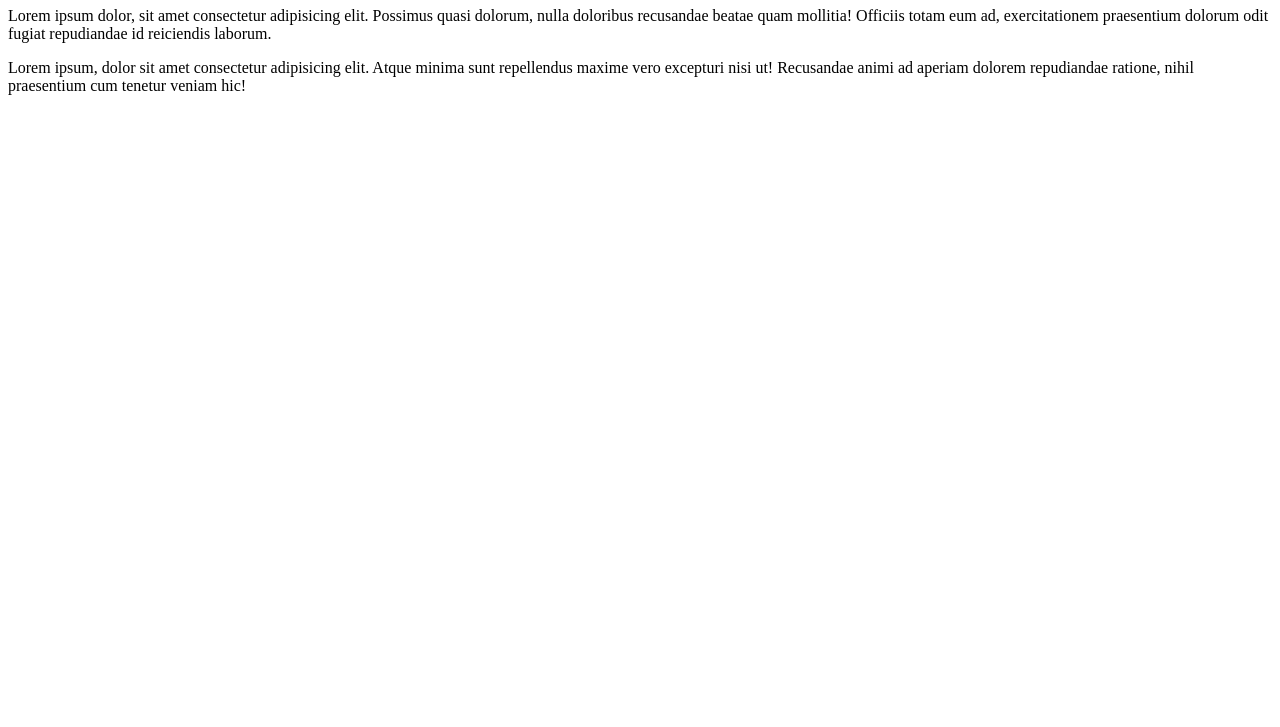
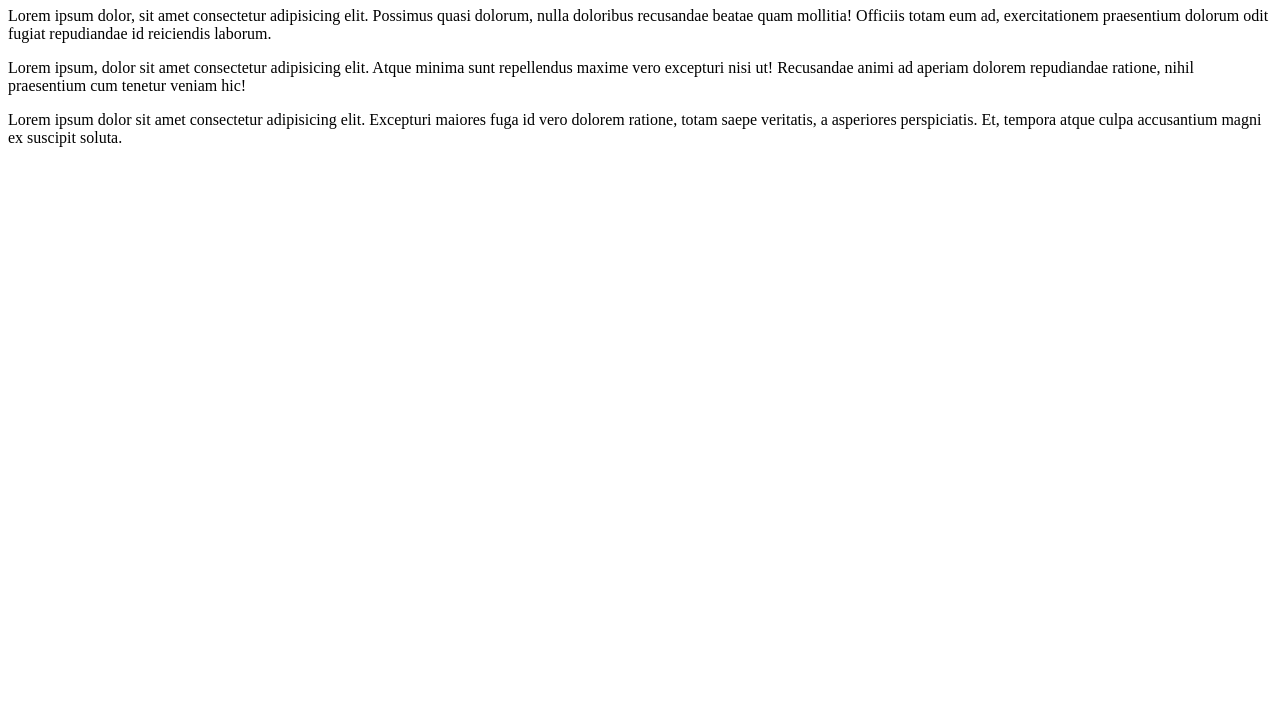
Before and after one commit to ruizroman/curso_git_github, a plain HTML site: page site_exemplo/index.html in a window 1280 px wide. Shown: the part 73-800 px from the top of the page. Drawn offline with Linux system fonts and the light colour scheme.

Commit message:
Adicionado paragrafo

```diff
--- a/site_exemplo/index.html
+++ b/site_exemplo/index.html
@@ -10,5 +10,6 @@
     <h1>Olá, Mundo!</h1>
     <p>Lorem ipsum dolor, sit amet consectetur adipisicing elit. Possimus quasi dolorum, nulla doloribus recusandae beatae quam mollitia! Officiis totam eum ad, exercitationem praesentium dolorum odit fugiat repudiandae id reiciendis laborum.</p>
     <p>Lorem ipsum, dolor sit amet consectetur adipisicing elit. Atque minima sunt repellendus maxime vero excepturi nisi ut! Recusandae animi ad aperiam dolorem repudiandae ratione, nihil praesentium cum tenetur veniam hic!</p>
+    <p>Lorem ipsum dolor sit amet consectetur adipisicing elit. Excepturi maiores fuga id vero dolorem ratione, totam saepe veritatis, a asperiores perspiciatis. Et, tempora atque culpa accusantium magni ex suscipit soluta.</p>
 </body>
 </html>
```
